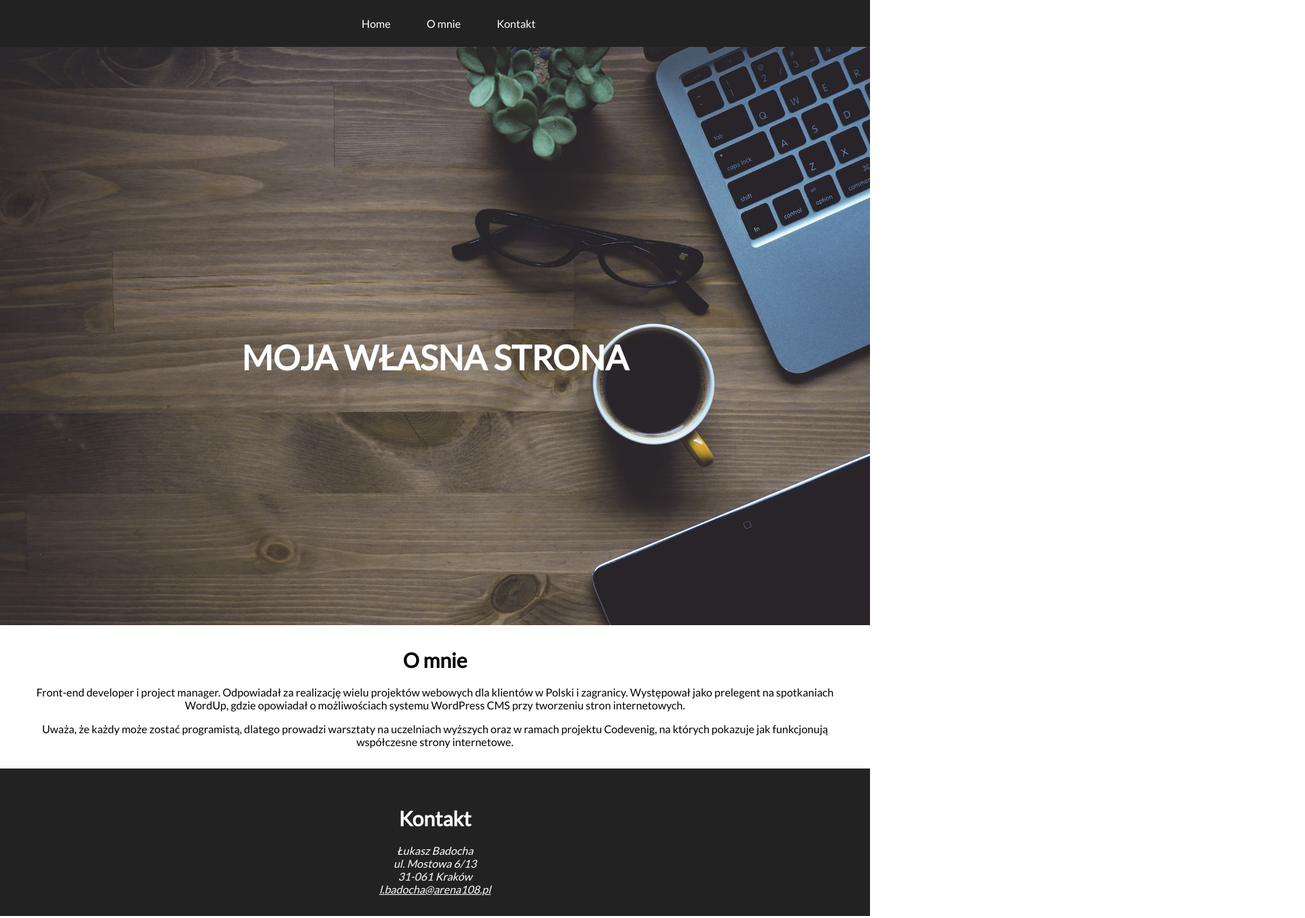
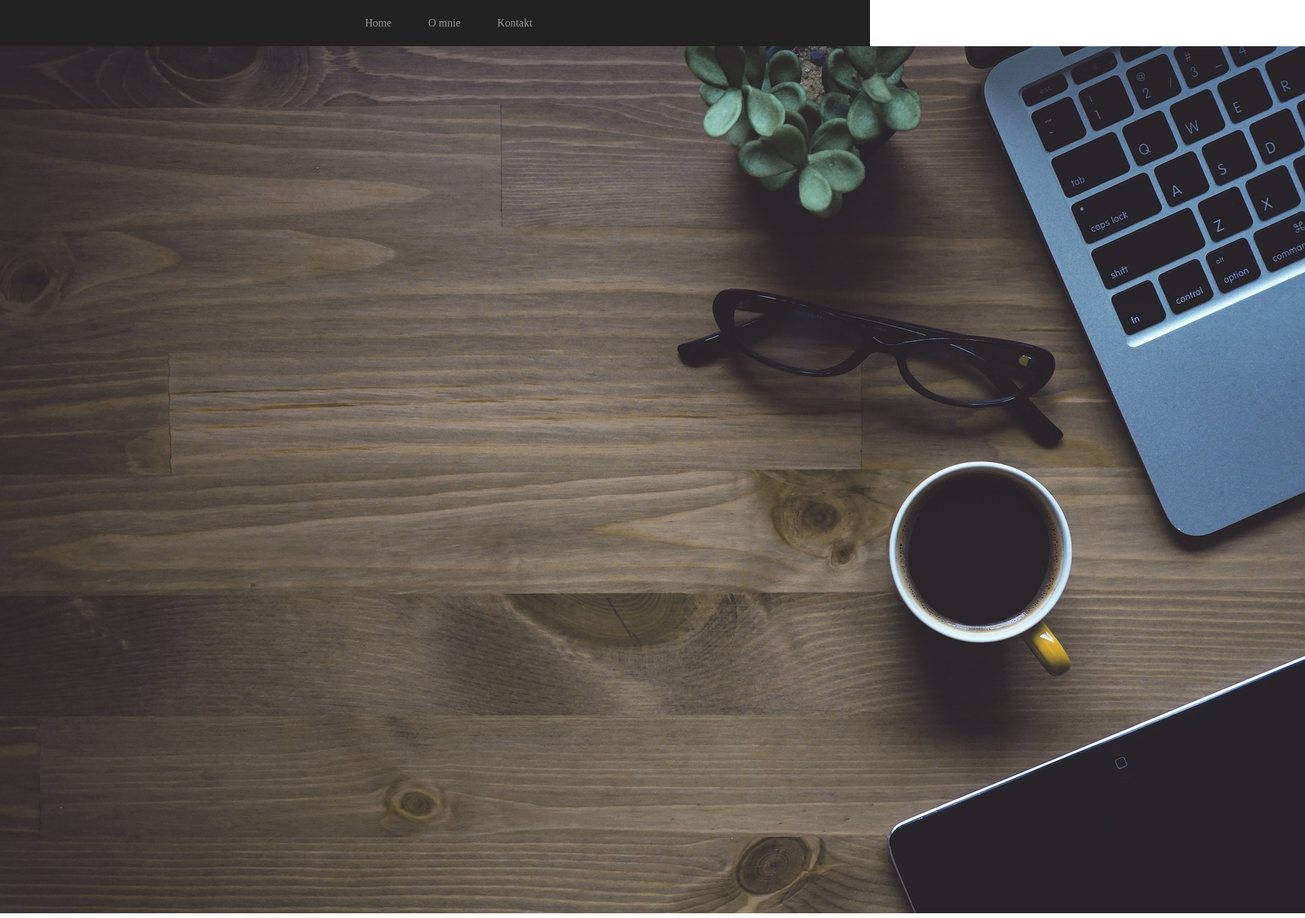
Before and after one commit to arturgrzes/html5, a plain HTML site: page projekt-do-poprawy/index.html in a window 1280 px wide. Shown: the top 1351 px of the page at 68% size, 1920 px wide, since content can reach past the window. Drawn offline with Linux system fonts and the light colour scheme.

Commit message:
menu tworzenie w css

```diff
--- a/projekt-do-poprawy/css/style.css
+++ /dev/null
@@ -1,91 +0,0 @@
-body {
-  margin: 0;
-  font-family: 'Lato', sans-serif;
-}
-
-#menu {
-  text-align: center;
-  background: #222;
-
-}
-
-#menu .menu-item {
-  display: inline-block;
-  padding: 25px;
-  list-style: none;
-}
-
-#menu ul {
-  margin: 0;
-}
-
-#menu .menu-item a{
-  text-decoration: none;
-  color: #fff;
-}
-
-#menu .menu-item a:hover{
-  color: #999;
-}
-
-#header {
-  position: relative;
-  text-align: center;
-}
-
-#header img{
-  width: 100%;
-}
-
-#header #main-header-text {
-  position: absolute;
-  top: 50%;
-  font-size: 50px;
-  font-weight: 700;
-  margin: 0 auto;
-  left: 0;
-  right: 0;
-  text-transform: uppercase;
-  color: #fff;
-
-}
-
-#about {
-  margin: 30px 0;
-  padding: 0 50px;
-}
-
-#about #about-header{
-  font-size: 30px;
-  text-align: center;
-  margin-bottom: 20px;
-}
-
-#about .about-content{
-  text-align: center;
-}
-
-#contact {
-  padding: 30px 50px;
-  background: #222;
-}
-
-#contact #contact-header{
-  font-size: 30px;
-  text-align: center;
-  margin-bottom: 20px;
-  color: #fff;
-}
-
-#contact #contact-content {
-  text-align: center;
-  color: #fff;
-}
-
-#contact #contact-content a {
-  color: #fff;
-}
-
-#contact #contact-content a:hover {
-  color: #999;
-}
--- /dev/null
+++ b/projekt-do-poprawy/css3/style.css
@@ -0,0 +1,25 @@
+body{
+    margin: 0;
+}
+
+nav#menu{
+    text-align: center;
+    background: #222;
+}
+
+nav#menu > ul{
+    margin: 0;
+}
+
+nav#menu > ul > li.menu-item {
+    display: inline-block;
+    padding: 25px;
+    list-style: none;
+
+}
+nav#menu > ul > li.menu-item a {
+    text-decoration: none;
+    color: #999;
+
+
+}
--- a/projekt-do-poprawy/index.html
+++ b/projekt-do-poprawy/index.html
@@ -5,7 +5,7 @@
   <meta charset="UTF-8">
   <title>Moja własna strona</title>
   <link href='http://fonts.googleapis.com/css?family=Lato&subset=latin,latin-ext' rel='stylesheet' type='text/css'>
-  <link rel="stylesheet" href="css/style.css">
+  <link rel="stylesheet" href="css3/style.css">
 </head>
 
 <body>
@@ -13,12 +13,11 @@
 
   <nav id="menu">
    <ul>
-      <li class="menu-item"><a href"#">Home</a></li>
-      <li class="menu-item"><a href="#about">O mnie</a></li>
-      <li class="menu-item"><a href="#contact">Kontakt</a></li>
+       <li class="menu-item"><a href="#">Home</a></li>
+       <li class="menu-item"><a href="#about">O mnie</a></li>
+       <li class="menu-item"><a href="#contact">Kontakt</a></li>
    </ul>
   </nav>
-
 
   <header id="header">
     <img src="img/header-background.jpg" alt="Zdjęcie nagłówkowe">
@@ -28,7 +27,6 @@
   <section id="about">
     <h2 id="about-header">O mnie</h2>
     <p class="about-content">Front-end developer i project manager. Odpowiadał za realizację wielu projektów webowych dla klientów w Polski i zagranicy. Występował jako prelegent na spotkaniach WordUp, gdzie opowiadał o możliwościach systemu WordPress CMS przy tworzeniu stron internetowych.</p>
-
 
     <p class="about-content"> Uważa, że każdy może zostać programistą, dlatego prowadzi warsztaty na uczelniach wyższych oraz w ramach projektu Codevenig, na których pokazuje jak funkcjonują współczesne strony internetowe.</p>
 
```
